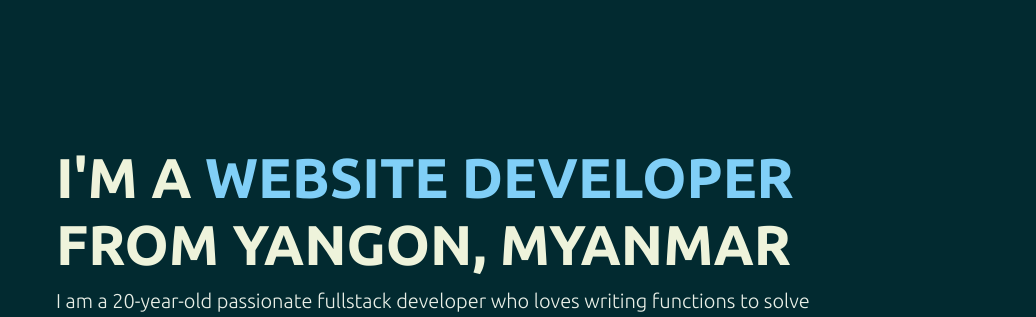
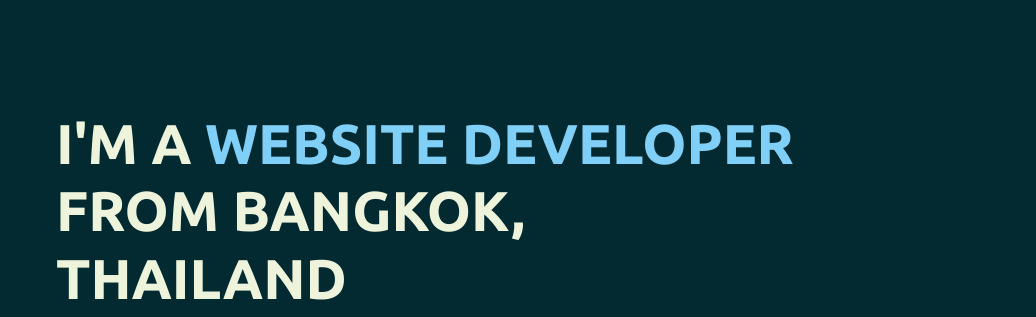
Before and after one commit to Thu-Min/thumin-portfolio, a plain HTML site: page index.html in a window 1280 px wide. Shown: the part 117-434 px from the top of the page, 244-1280 px from the left. Drawn offline with nearby package versions, Linux system fonts and the light colour scheme.

Commit message:
fix: change country

```diff
--- a/index.html
+++ b/index.html
@@ -78,7 +78,7 @@
                                 WEBSITE DEVELOPER
                             </span>
                             <br>
-                            FROM YANGON, MYANMAR
+                            FROM BANGKOK, THAILAND
                         </h1>
                         <p class="lead mt-2 mb-4" data-aos="fade-up" data-aos-delay="300">
                             I am a 20-year-old passionate fullstack developer who loves writing functions to solve real-world problems
```
